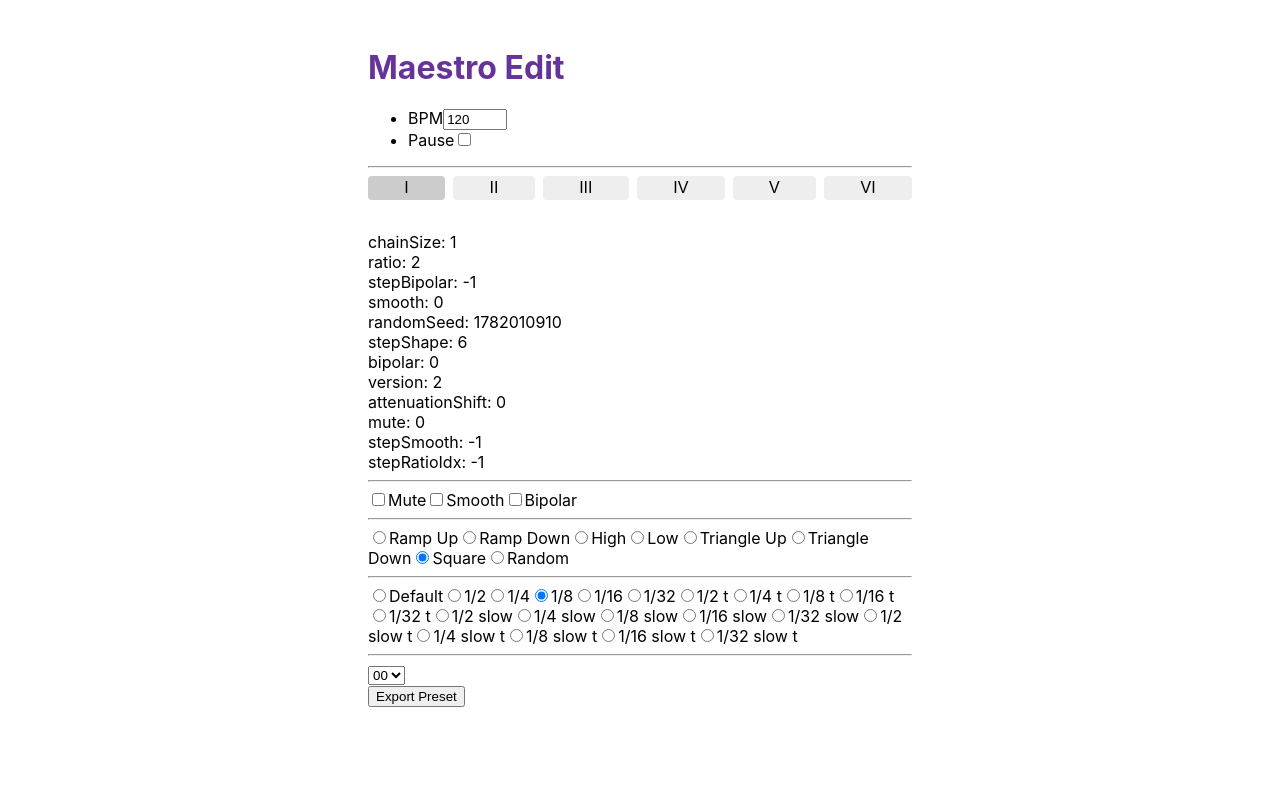
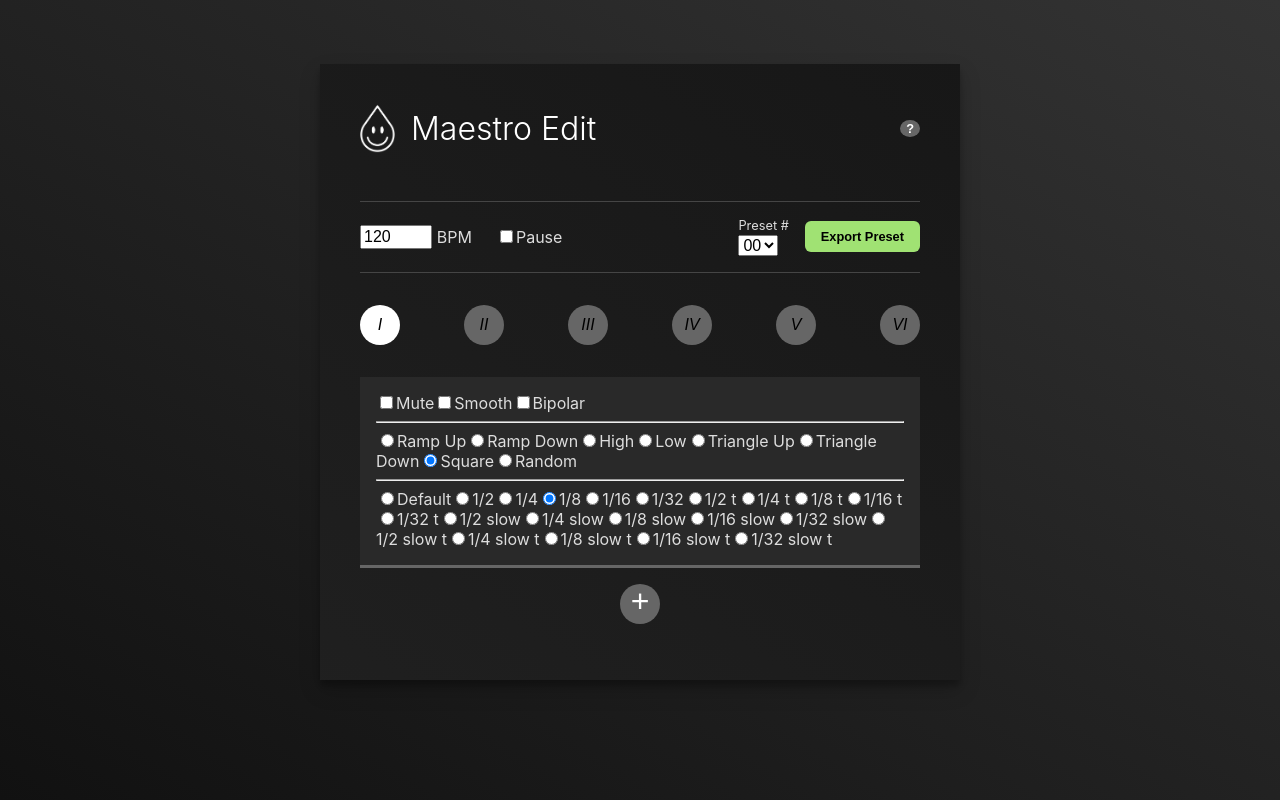
Before and after one commit to joeygordon/maestro-edit, a Next.js app: page / in a window 1280 px wide. Built offline with nearby package versions, Linux system fonts and the light colour scheme.

Commit message:
some styling kinda

```diff
--- a/components/ChannelTabs.jsx
+++ b/components/ChannelTabs.jsx
@@ -8,26 +8,28 @@ const ChannelTabsList = styled.ul`
   gap: 8px;
 
   li {
-    flex-grow: 1;
+    flex-grow: 0;
     list-style: none;
   }
 
   button {
-    width: 100%;
+    width: 40px;
+    height: 40px;
     border: none;
-    border-radius: 4px;
-    background: #eeeeee;
-    padding: 3px;
+    border-radius: 50%;
+    background: #666666;
+    font-style: italic;
     text-align: center;
     font-size: 1em;
     cursor: pointer;
+    transition: 0.25s;
 
     &:hover {
       background: #dddddd;
     }
 
     &.active {
-      background: #cccccc;
+      background: #ffffff;
     }
   }
 `;
--- a/components/GlobalSettings.jsx
+++ b/components/GlobalSettings.jsx
@@ -1,4 +1,21 @@
-import { useState, useMemo } from 'react';
+import { useState } from 'react';
+import styled from 'styled-components';
+
+const GlobalSettingsContainer = styled.div`
+  display: flex;
+  gap: 1.5rem;
+  align-items: center;
+
+  div {
+    display: flex;
+    align-items: center;
+  }
+`;
+
+const BPMInput = styled.input`
+  font-size: 1em;
+  margin-right: 0.3em;
+`;
 
 const GlobalSettings = ({ settings, handleUpdate }) => {
   const [bpm, setBpm] = useState(settings.bpm);
@@ -9,10 +26,9 @@ const GlobalSettings = ({ settings, handleUpdate }) => {
   };
 
   return (
-    <ul>
-      <li>
-        <label htmlFor='bpm'>BPM</label>
-        <input
+    <GlobalSettingsContainer>
+      <div>
+        <BPMInput
           type='number'
           id='bpm'
           value={bpm}
@@ -20,17 +36,19 @@ const GlobalSettings = ({ settings, handleUpdate }) => {
           max='350'
           onChange={(e) => handleBPMChange(e.target.value)}
         />
-      </li>
+        <label htmlFor='bpm'>BPM</label>
+      </div>
 
-      <li>
-        <label htmlFor='paused'>Pause</label>
+      <div>
         <input
+          id='paused'
           type='checkbox'
           checked={settings.checked}
           onChange={(e) => handleUpdate('paused', e.target.checked)}
         />
-      </li>
-    </ul>
+        <label htmlFor='paused'>Pause</label>
+      </div>
+    </GlobalSettingsContainer>
   );
 };
 
--- a/components/export/ExportButton.jsx
+++ b/components/export/ExportButton.jsx
@@ -1,9 +1,38 @@
 import { useState } from 'react';
 import JSZip from 'jszip';
 import { saveAs } from 'file-saver';
+import styled from 'styled-components';
 
 import generateChannel from './generateChannel';
 import generateGlobal from './generateGlobal';
+
+const ExportContainer = styled.div`
+  display: flex;
+  gap: 1rem;
+  align-items: center;
+`;
+
+const PresetSelectionContainer = styled.div`
+  label {
+    display: block;
+    font-size: 0.8em;
+    margin-bottom: 2px;
+  }
+
+  select {
+    font-size: 1em;
+  }
+`;
+
+const StyledExportButton = styled.button`
+  border: none;
+  background: #a0e273;
+  border-radius: 6px;
+  padding: 0.5rem 1rem;
+  font-size: 0.8em;
+  font-weight: bold;
+  cursor: pointer;
+`;
 
 const ExportButton = ({ settings }) => {
   const [selectedPreset, setSelectedPreset] = useState('00');
@@ -49,7 +78,9 @@ const ExportButton = ({ settings }) => {
   };
 
   return (
-    <>
+    <ExportContainer>
+      <PresetSelectionContainer>
+        <label htmlFor='preset'>Preset #</label>
         <select id='preset' onChange={(e) => setSelectedPreset(e.target.value)}>
           <option value='00'>00</option>
           <option value='01'>01</option>
@@ -66,11 +97,11 @@ const ExportButton = ({ settings }) => {
           <option value='12'>12</option>
           <option value='13'>13</option>
         </select>
-      <br />
-      <button type='button' onClick={createZip}>
+      </PresetSelectionContainer>
+      <StyledExportButton type='button' onClick={createZip}>
         Export Preset
-      </button>
-    </>
+      </StyledExportButton>
+    </ExportContainer>
   );
 };
 
--- a/components/layout.jsx
+++ b/components/layout.jsx
@@ -1,19 +1,64 @@
-import styled from "styled-components";
+import styled from 'styled-components';
+import Image from 'next/image';
+
+import arLogo from '../public/images/ar-logo.png';
 
 const LayoutContainer = styled.div`
-  max-width: 36rem;
-  padding: 0 1rem;
-  margin: 3rem auto 6rem;
+  max-width: 40em;
+  padding: 2.5rem;
+  margin: 4rem auto 6rem;
+  background: #151515;
+
+  background: linear-gradient(to right top, #222222, #151515) fixed;
+  box-shadow: rgba(0, 0, 0, 0.19) 0px 10px 20px, rgba(0, 0, 0, 0.23) 0px 6px 6px;
+`;
+
+const TitleContainer = styled.div`
+  display: flex;
+  align-items: center;
+  justify-content: space-between;
+  margin-bottom: 3em;
+`;
+
+const LogoContainer = styled.div`
+  display: flex;
+  align-items: center;
+`;
+
+const Logo = styled.div`
+  width: 35px;
+  margin-right: 1em;
 `;
 
 const MainTitle = styled.h1`
-  color: rebeccapurple;
+  color: #ffffff;
+  margin: 0;
+  padding: 0;
+  font-weight: 300;
+`;
+
+const HelpButton = styled.button`
+  border-radius: 50%;
+  border: none;
+  background: #666666;
+  color: #ffffff;
+  cursor: pointer;
+  font-size: 0.8em;
+  font-weight: bold;
 `;
 
 const Layout = ({ children }) => {
   return (
     <LayoutContainer>
-      <MainTitle>Maestro Edit</MainTitle>
+      <TitleContainer>
+        <LogoContainer>
+          <Logo>
+            <Image src={arLogo} alt='Acid Rain Logo' layout='responsive' />
+          </Logo>
+          <MainTitle>Maestro Edit</MainTitle>
+        </LogoContainer>
+        <HelpButton type='button'>?</HelpButton>
+      </TitleContainer>
 
       <div>{children}</div>
     </LayoutContainer>
--- a/components/settings/SettingsRow.jsx
+++ b/components/settings/SettingsRow.jsx
@@ -2,6 +2,34 @@ import React, { useState } from 'react';
 import styled from 'styled-components';
 
 import ratios from '../../data/ratios';
+
+const RowContainer = styled.div`
+  background: #292929;
+  border-bottom: 3px solid #666666;
+  padding: 1em;
+`;
+
+const AddChainButton = styled.button`
+  display: block;
+  border: none;
+  border-radius: 50%;
+  height: 40px;
+  width: 40px;
+  padding: 0;
+  margin: 1rem auto;
+  font-size: 2em;
+  background: #666666;
+  color: #ffffff;
+  line-height: 35px;
+  cursor: pointer;
+
+  &:before {
+    content: '';
+    display: inline-block;
+    height: 40px;
+    vertical-align: middle;
+  }
+`;
 
 const SettingsRow = ({ channelSettings, handleSettingsUpdate, chainIndex }) => {
   const [attenuationShift, setAttenuationShift] = useState(
@@ -18,18 +46,6 @@ const SettingsRow = ({ channelSettings, handleSettingsUpdate, chainIndex }) => {
 
   const handleUpdate = (setting, value) => {
     handleSettingsUpdate(setting, value);
-  };
-
-  const RenderSettings = () => {
-    return (
-      <>
-        {Object.keys(channelSettings).map((key) => (
-          <div key={key}>
-            {key}: {channelSettings[key]}
-          </div>
-        ))}
-      </>
-    );
   };
 
   const RenderRatios = () => (
@@ -54,9 +70,7 @@ const SettingsRow = ({ channelSettings, handleSettingsUpdate, chainIndex }) => {
 
   return (
     <>
-      <RenderSettings />
-      <hr />
-
+      <RowContainer>
         <input
           type='checkbox'
           id='mute'
@@ -81,7 +95,6 @@ const SettingsRow = ({ channelSettings, handleSettingsUpdate, chainIndex }) => {
         />
         <label htmlFor='bipolar'>Bipolar</label>
 
-      <br />
         <hr />
 
         <input
@@ -160,6 +173,9 @@ const SettingsRow = ({ channelSettings, handleSettingsUpdate, chainIndex }) => {
         <hr />
 
         <RenderRatios />
+      </RowContainer>
+
+      <AddChainButton>+</AddChainButton>
     </>
   );
 };
--- a/pages/index.js
+++ b/pages/index.js
@@ -8,6 +8,15 @@ import GlobalSettings from '../components/GlobalSettings';
 import ExportButton from '../components/export/ExportButton';
 
 import defaultSettings from '../data/defaultSettings';
+
+const GlobalContainer = styled.div`
+  display: flex;
+  justify-content: space-between;
+  padding: 1em 0;
+  margin-bottom: 2em;
+  border-bottom: 1px solid #454545;
+  border-top: 1px solid #454545;
+`;
 
 const Editor = () => {
   const defaults = fromJS({
@@ -22,15 +31,6 @@ const Editor = () => {
 
   const [activeTab, setActiveTab] = useState(0);
   const [currentSettings, setCurrentSettings] = useState(defaults);
-
-  // how to update a thing
-  // useEffect(() => {
-  //   const newSettings = currentSettings.setIn(
-  //     ['1', 'randomSeed'],
-  //     'joey rules'
-  //   );
-  //   setCurrentSettings(newSettings);
-  // }, [currentSettings]);
 
   const handleSelectTab = (tab) => {
     setActiveTab(tab);
@@ -57,12 +57,14 @@ const Editor = () => {
         <link rel='icon' href='/favicon.ico' />
       </Head>
 
-      <GlobalSettings
-        settings={currentSettings.getIn(['global']).toJS()}
-        handleUpdate={handleGlobalSettingsUpdate}
-      />
+      <GlobalContainer>
+        <GlobalSettings
+          settings={currentSettings.getIn(['global']).toJS()}
+          handleUpdate={handleGlobalSettingsUpdate}
+        />
 
-      <hr />
+        <ExportButton settings={currentSettings} />
+      </GlobalContainer>
 
       <ChannelTabs handleSelectTab={handleSelectTab} activeTab={activeTab} />
 
@@ -70,10 +72,6 @@ const Editor = () => {
         handleSettingsUpdate={handleSettingsUpdate}
         channelSettings={currentSettings.getIn([activeTab.toString()]).toJS()}
       />
-
-      <hr />
-
-      <ExportButton settings={currentSettings} />
     </>
   );
 };
--- a/styles/globals.css
+++ b/styles/globals.css
@@ -4,6 +4,9 @@ body {
   margin: 0;
   font-family: -apple-system, BlinkMacSystemFont, Segoe UI, Roboto, Oxygen,
     Ubuntu, Cantarell, Fira Sans, Droid Sans, Helvetica Neue, sans-serif;
+  background-color: #111111;
+  background: linear-gradient(to left bottom, #333333, #111111) fixed;
+  color: #dddddd;
 }
 
 a {
```
Also changed, not shown: components/settings/Settings.jsx (+0 -9 lines), public/images/ar-logo.png (added). Lines whose indentation alone changed are shown as unchanged.
